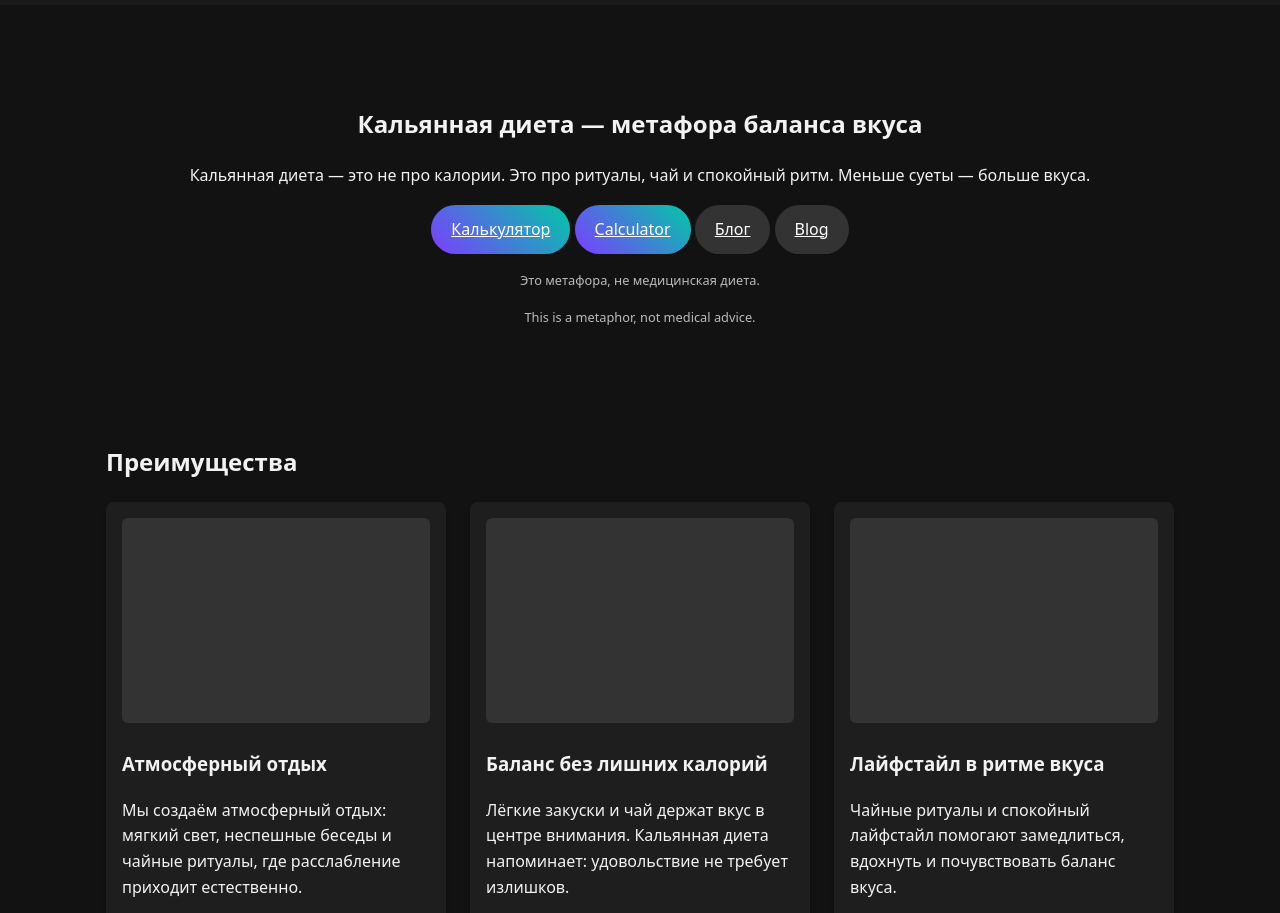
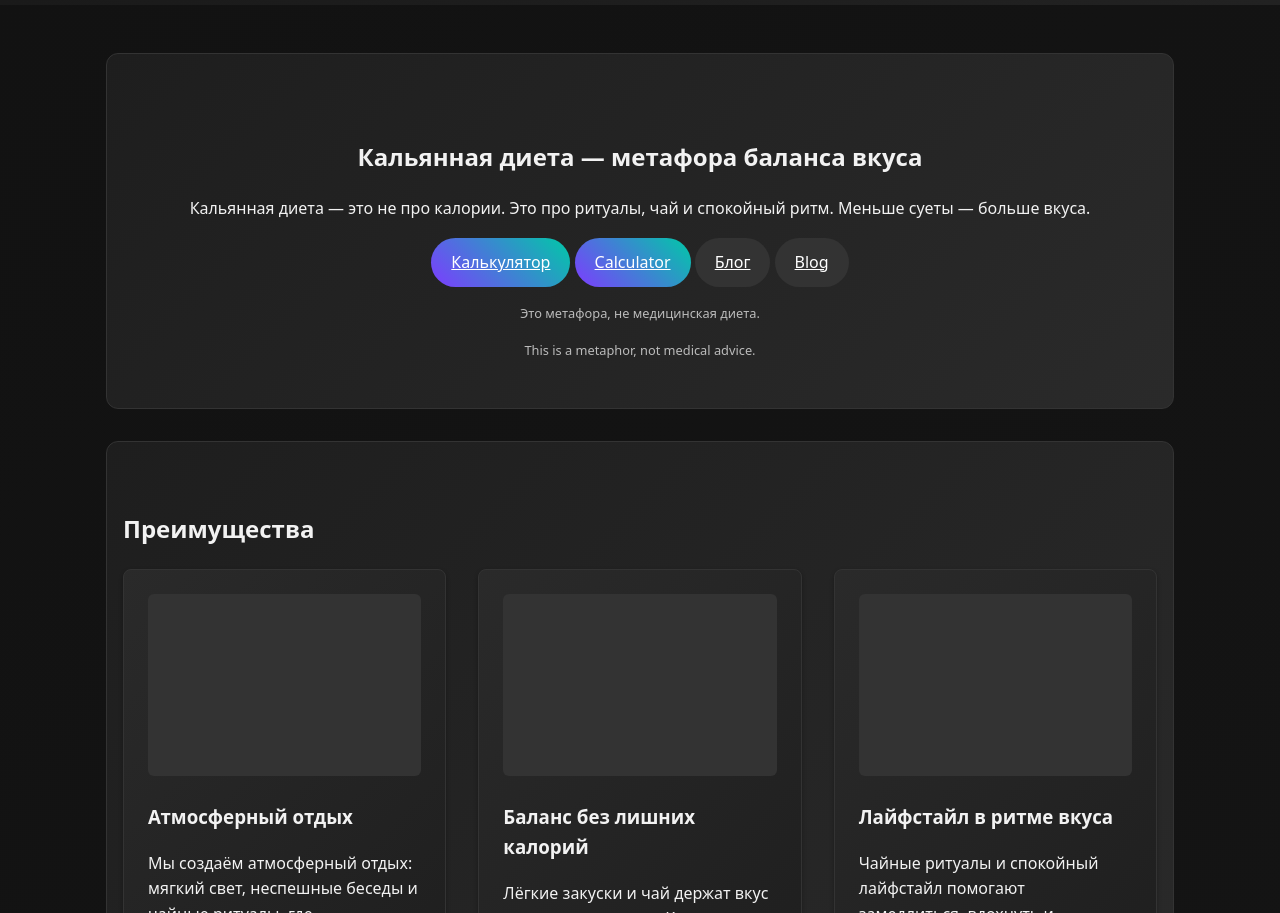
Before and after one commit to vurf/hookah-diet, a plain HTML site: page index.html in a window 1280 px wide. Shown: the part 39-952 px from the top of the page. Drawn offline with Linux system fonts and the light colour scheme.

Commit message:
feat: enhance layout styling

```diff
--- a/index.html
+++ b/index.html
@@ -21,26 +21,26 @@
     /* base styles */
     *{box-sizing:border-box;}
     html{scroll-behavior:smooth;}
-    body{margin:0;font-family:system-ui,-apple-system,BlinkMacSystemFont,'Segoe UI',sans-serif;background:#121212;color:#f2f2f2;line-height:1.6;}
+    body{margin:0;font-family:system-ui,-apple-system,BlinkMacSystemFont,'Segoe UI',sans-serif;background:linear-gradient(135deg,#121212,#181818);color:#f2f2f2;line-height:1.6;}
     a{color:#9adbe8;}
     a:hover{text-decoration:underline;}
     :focus-visible{outline:2px solid #9adbe8;outline-offset:2px;}
-    header{background:#1a1a1a;position:sticky;top:0;z-index:10;}
+    header{background:linear-gradient(90deg,#1a1a1a,#222);position:sticky;top:0;z-index:10;}
     .nav{max-width:1100px;margin:auto;display:flex;justify-content:space-between;align-items:center;padding:.5rem 1rem;}
     .nav ul{list-style:none;margin:0;padding:0;display:flex;gap:1rem;}
     .nav a{color:#f2f2f2;}
     .lang-toggle{background:none;border:1px solid #f2f2f2;color:#f2f2f2;padding:.25rem .5rem;border-radius:4px;}
     main{max-width:1100px;margin:auto;padding:1rem;}
-    section{padding:3rem 0;}
+    section{padding:3rem 1rem;margin:2rem 0;border:1px solid #333;border-radius:12px;background:linear-gradient(135deg,#1e1e1e,#2a2a2a);}
     .hero{text-align:center;padding-top:4rem;}
     .hero small{display:block;margin-top:1rem;font-size:.8rem;color:#bbb;}
     .btn{display:inline-block;padding:.75rem 1.25rem;border-radius:30px;border:none;cursor:pointer;text-align:center;}
     .btn-primary{background:linear-gradient(45deg,#7d3cff,#00c9a7);color:#fff;}
     .btn-secondary{background:#333;color:#fff;}
     .btn-link{color:#9adbe8;display:inline-block;margin-top:.5rem;}
-    .cards{display:grid;gap:1.5rem;}
+    .cards{display:grid;gap:2rem;}
     @media(min-width:600px){.cards{grid-template-columns:repeat(auto-fit,minmax(250px,1fr));}}
-    .card{background:#1e1e1e;padding:1rem;border-radius:8px;box-shadow:0 2px 4px rgba(0,0,0,.3);}
+    .card{background:linear-gradient(135deg,#2a2a2a,#1e1e1e);padding:1.5rem;border-radius:8px;box-shadow:0 2px 4px rgba(0,0,0,.3);border:1px solid #333;}
     img{max-width:100%;height:auto;border-radius:6px;}
     #menu .filters{margin-bottom:1rem;display:flex;flex-wrap:wrap;gap:.5rem;}
     #menu .filters button{background:#333;color:#fff;border:none;padding:.5rem 1rem;border-radius:20px;cursor:pointer;}
@@ -53,7 +53,7 @@
     .faq-item{margin-bottom:1rem;}
     .faq-question{width:100%;text-align:left;background:#333;color:#fff;border:none;padding:1rem;border-radius:6px;cursor:pointer;}
     .faq-answer{overflow:hidden;max-height:0;transition:max-height .3s ease;padding:0 1rem;}
-    footer{background:#1a1a1a;padding:2rem 1rem;text-align:center;}
+    footer{background:linear-gradient(90deg,#1a1a1a,#222);padding:2rem 1rem;text-align:center;border-top:1px solid #333;}
   </style>
   <!-- // JSON-LD -->
   <script type="application/ld+json">
```
